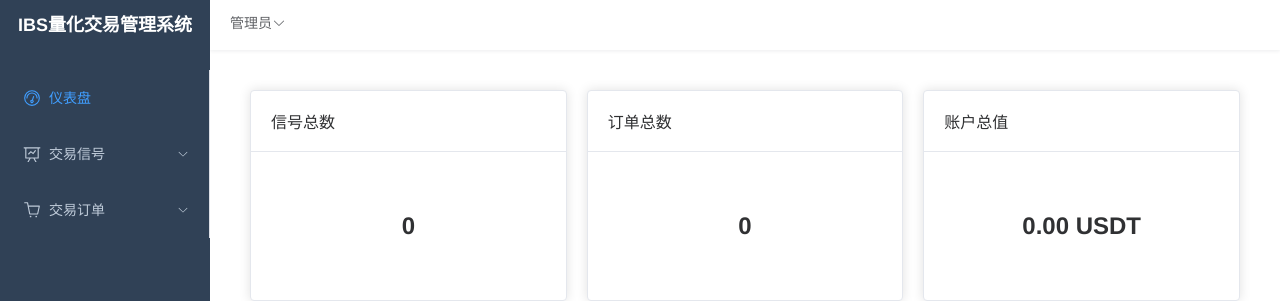
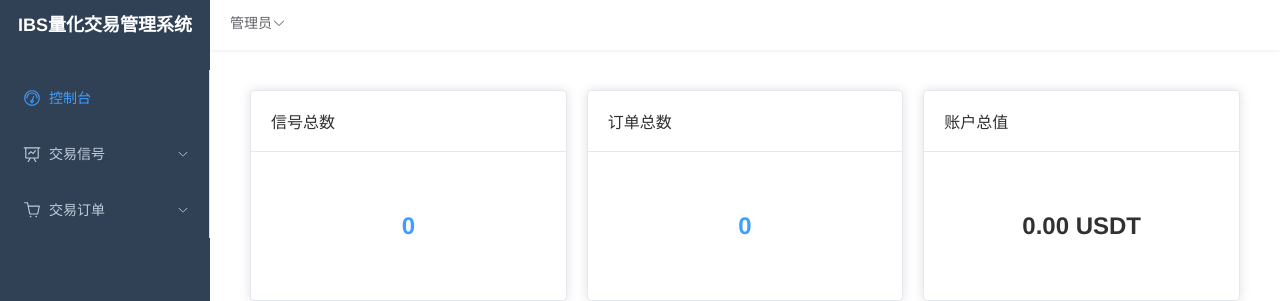
Before and after one commit to seanqian01/order_go, a Vue app in the folder web/: page /dashboard in a window 1280 px wide. Shown: the top 301 px of the page. Built offline with nearby package versions, Linux system fonts and the light colour scheme; no server answers.

Commit message:
修改前端细节的超链接和名称

```diff
--- a/web/src/layout/components/Sidebar.vue
+++ b/web/src/layout/components/Sidebar.vue
@@ -14,7 +14,7 @@
       >
         <el-menu-item index="/dashboard">
           <el-icon><odometer /></el-icon>
-          <span>仪表盘</span>
+          <span>控制台</span>
         </el-menu-item>
 
         <el-sub-menu index="/signals">
--- a/web/src/router/index.js
+++ b/web/src/router/index.js
@@ -11,7 +11,7 @@ const routes = [
         path: 'dashboard',
         name: 'Dashboard',
         component: () => import('../views/dashboard/index.vue'),
-        meta: { title: '仪表盘' }
+        meta: { title: '控制台' }
       }
     ]
   },
--- a/web/src/views/dashboard/index.vue
+++ b/web/src/views/dashboard/index.vue
@@ -9,7 +9,7 @@
               </div>
             </template>
             <div class="card-body">
-              <h2>{{ stats.signalCount || 0 }}</h2>
+              <h2 class="clickable-count" @click="goToSignals">{{ stats.signalCount || 0 }}</h2>
             </div>
           </el-card>
         </el-col>
@@ -21,7 +21,7 @@
               </div>
             </template>
             <div class="card-body">
-              <h2>{{ stats.orderCount || 0 }}</h2>
+              <h2 class="clickable-count" @click="goToOrders">{{ stats.orderCount || 0 }}</h2>
             </div>
           </el-card>
         </el-col>
@@ -43,13 +43,23 @@
 
   <script setup>
   import { ref, onMounted } from 'vue'
+  import { useRouter } from 'vue-router'
   import request from '@/api/request'
 
+  const router = useRouter()
   const stats = ref({
     signalCount: 0,
     orderCount: 0,
     accountValue: '0.00'
   })
+
+  const goToSignals = () => {
+    router.push('/signals/list')
+  }
+
+  const goToOrders = () => {
+    router.push('/orders/list')
+  }
 
   const fetchStats = async () => {
     try {
@@ -81,4 +91,13 @@
     text-align: center;
     padding: 20px 0;
   }
+  .clickable-count {
+    cursor: pointer;
+    color: #409EFF;
+    transition: color 0.3s;
+  }
+  .clickable-count:hover {
+    color: #66b1ff;
+    text-decoration: underline;
+  }
   </style>
```
